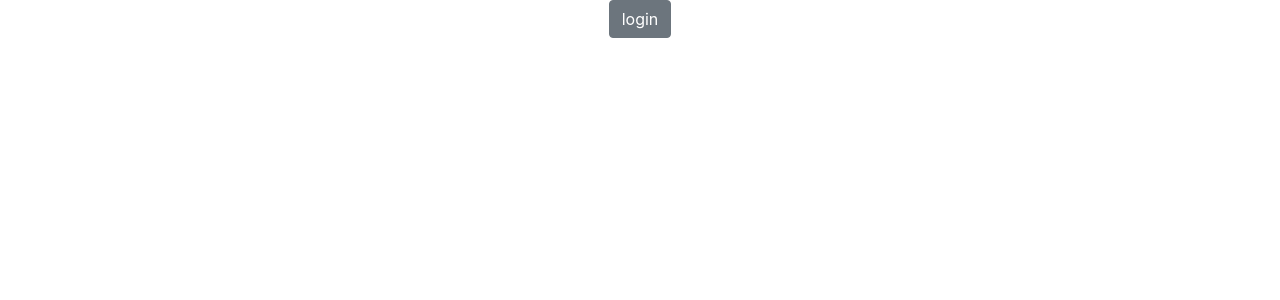
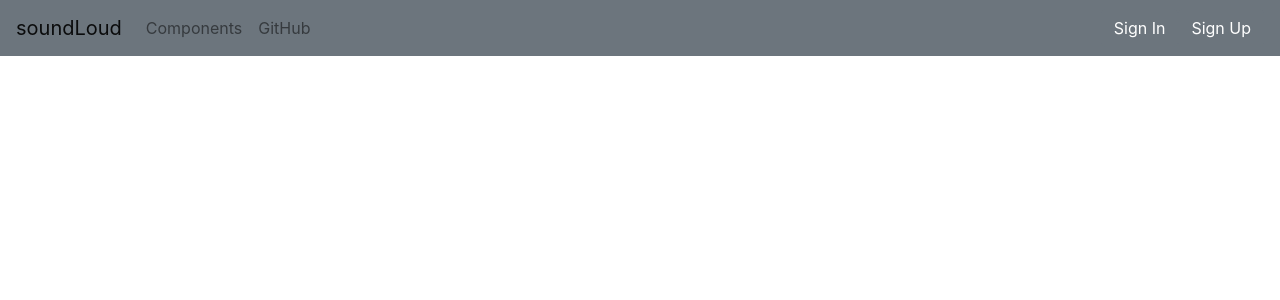
Before and after one commit to ShabanK/SoundLoud-React, a React (Create React App) app: page / in a window 1280 px wide. Shown: the top 300 px of the page. Built offline with nearby package versions, Linux system fonts and the light colour scheme.

Commit message:
setting up stuff

```diff
--- a/package.json
+++ b/package.json
@@ -10,6 +10,7 @@
     "bootstrap": "^4.4.1",
     "react": "^16.12.0",
     "react-dom": "^16.12.0",
+    "react-router-dom": "^5.1.2",
     "react-scripts": "3.3.0",
     "react-transition-group": "^4.3.0",
     "reactstrap": "^8.2.0",
--- a/src/App.js
+++ b/src/App.js
@@ -1,16 +1,19 @@
 import React from "react";
 import "../node_modules/bootstrap/dist/css/bootstrap.min.css";
-import "./App.css";
-import { Button } from "reactstrap";
+import { BrowserRouter, Route, Switch } from "react-router-dom";
 
-const googleAuthRoute = "localhost:5000/auth/google";
+// Import Components
+import Index from "./components/Index";
+import Err from "./components/Err";
 
-function App() {
-  return (
-    <div className="App">
-      <Button href={googleAuthRoute}>login</Button>
-    </div>
-  );
-}
+require("dotenv").config();
+const App = () => (
+  <BrowserRouter>
+    <Switch>
+      <Route exact path="/" component={Index} />
+      <Route path="*" component={Err} />
+    </Switch>
+  </BrowserRouter>
+);
 
 export default App;
--- /dev/null
+++ b/src/components/Err.js
@@ -0,0 +1,7 @@
+import React from "react";
+
+const Index = () => {
+  return <>THE PAGE YOU'RE LOOKING FOR DOES NOT EXIST!</>;
+};
+
+export default Index;
--- /dev/null
+++ b/src/components/Index.js
@@ -0,0 +1,8 @@
+import React from "react";
+import Navbar from "./indexComponents/Navbar";
+
+const Index = () => {
+  return <Navbar />;
+};
+
+export default Index;
--- /dev/null
+++ b/src/components/indexComponents/Navbar.js
@@ -0,0 +1,41 @@
+import React, { useState } from "react";
+import {
+  Collapse,
+  Navbar,
+  NavbarToggler,
+  NavbarBrand,
+  Nav,
+  NavItem,
+  NavLink,
+  NavbarText,
+  Button
+} from "reactstrap";
+
+const Example = props => {
+  const [isOpen, setIsOpen] = useState(false);
+
+  const toggle = () => setIsOpen(!isOpen);
+
+  return (
+    <div>
+      <Navbar color="secondary" light expand="md">
+        <NavbarBrand href="/">soundLoud</NavbarBrand>
+        <NavbarToggler onClick={toggle} />
+        <Collapse isOpen={isOpen} navbar>
+          <Nav className="mr-auto" navbar>
+            <NavItem>
+              <NavLink href="/components/">Components</NavLink>
+            </NavItem>
+            <NavItem>
+              <NavLink href="https://github.com/ShabanK">GitHub</NavLink>
+            </NavItem>
+          </Nav>
+          <Button>Sign In</Button>
+          <Button>Sign Up</Button>
+        </Collapse>
+      </Navbar>
+    </div>
+  );
+};
+
+export default Example;
```
Also changed, not shown: 1 other file (tests, documents, lock files or other folders).
